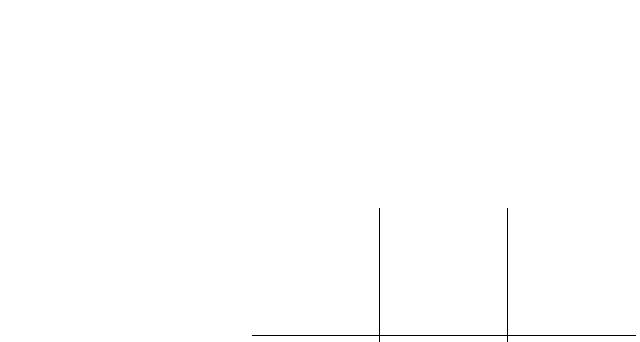
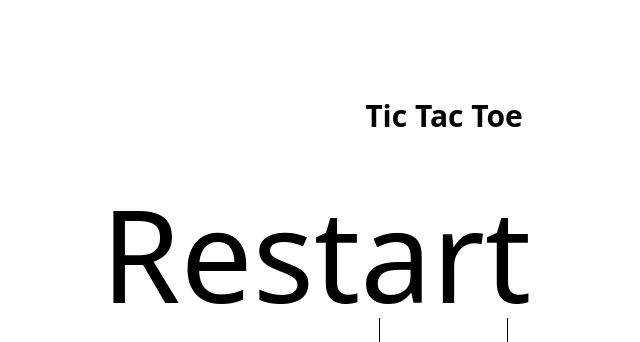
Before and after one commit to hodgesd/hw-9, a React (Create React App) app: page / in a window 1280 px wide. Shown: the top 342 px of the page, without its empty margins (196-836 px from the left). Built offline with nearby package versions, Linux system fonts and the light colour scheme.

Commit message:
add win game logic

```diff
--- a/src/App.jsx
+++ b/src/App.jsx
@@ -7,6 +7,15 @@ function App() {
 
   return (
     <main>
+      <h1>Tic Tac Toe</h1>
+      {/* Print if winner */}
+      {winner && <h2>{winner} wins!</h2>}
+      {/* Click to restart game */}
+
+      <button onClick={() => window.location.reload()} type="submit">
+        Restart
+      </button>
+
       <div className="board">
         {board.map((square, index) => (
           // Actually pass in the dumb, stupid marker (square)
--- a/src/hooks/useGame.js
+++ b/src/hooks/useGame.js
@@ -7,7 +7,7 @@ function reducer(state, action) {
       // Only mutate a local copy of the state
       const board2Update = [...state.board];
 
-      if (!board2Update[action.index]) {
+      if (!board2Update[action.index] && !state.winner) {
         board2Update[action.index] = state.turn;
       }
 
@@ -29,6 +29,9 @@ export default function useGame() {
   });
 
   const makeMove = (event) => {
+    if (state.winner) {
+      return;
+    }
     dispatch({ type: "made_move", index: event.target.id });
   };
 
```
